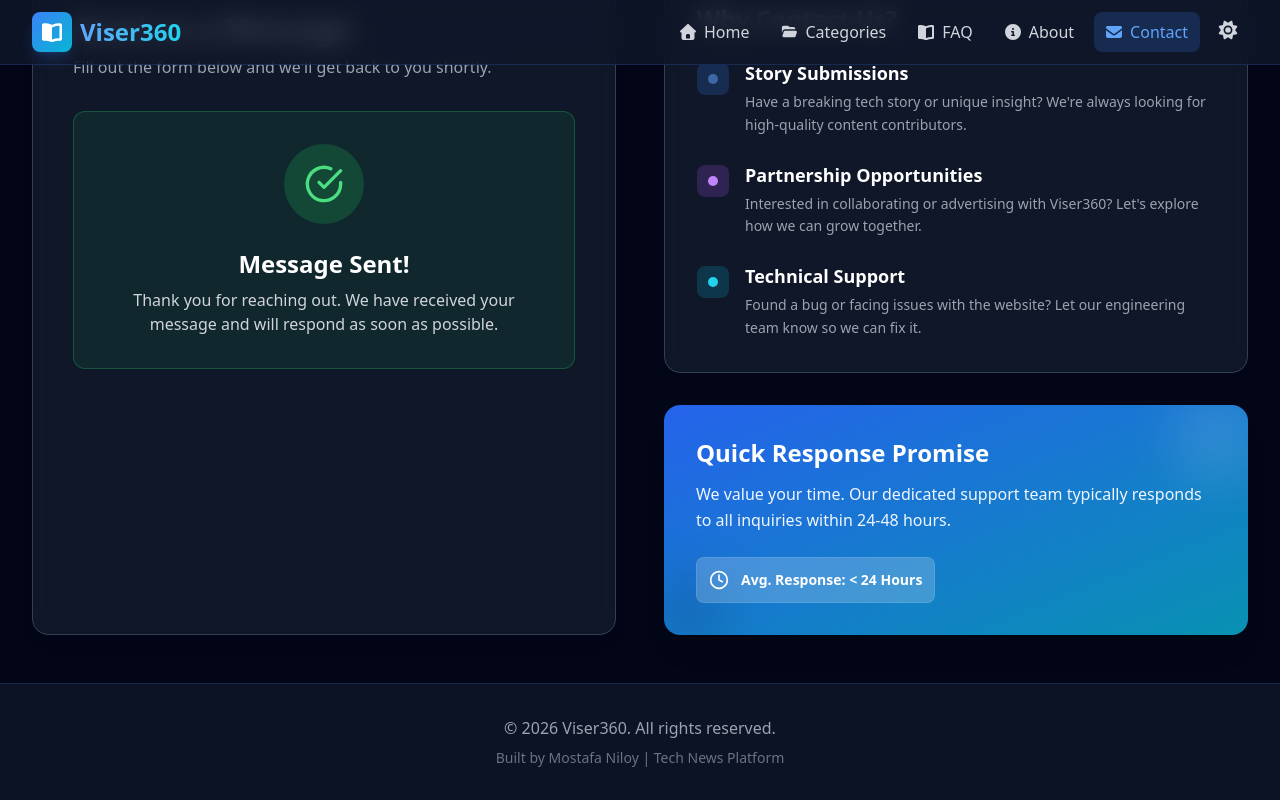
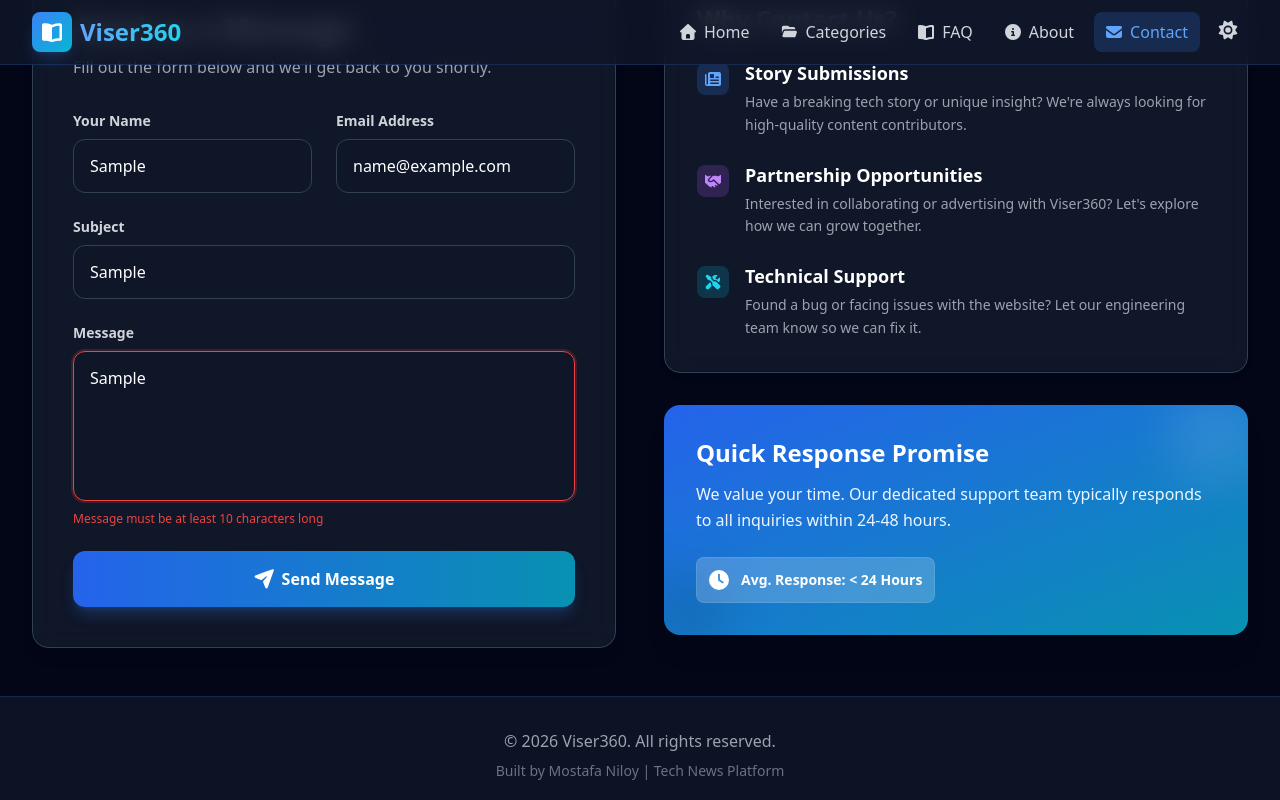
Before and after one commit to vsn-mostafa/viser360, a React (Vite) app: page /contact in a window 1280 px wide. Both pictures are taken after typing "Sample", "name@example.com", "Sample", "Sample" into the empty fields and a click on the button "Send Message". Shown: the part 670-1470 px from the top of the page. Built offline with nearby package versions, Linux system fonts and the light colour scheme.

Commit message:
Update ContactPage.tsx

```diff
--- a/src/pages/ContactPage.tsx
+++ b/src/pages/ContactPage.tsx
@@ -1,31 +1,89 @@
 import { useState } from 'react';
-import { Mail, MapPin, Phone, Send, MessageSquare, Clock, CheckCircle } from 'lucide-react';
+import { useForm } from 'react-hook-form';
+import { zodResolver } from '@hookform/resolvers/zod';
+import * as z from 'zod';
+import emailjs from '@emailjs/browser';
+import { FontAwesomeIcon } from '@fortawesome/react-fontawesome';
+import {
+  faEnvelope,
+  faLocationDot,
+  faPhone,
+  faPaperPlane,
+  faMessage,
+  faClock,
+  faCheckCircle,
+  faCircleExclamation,
+  faNewspaper,
+  faHandshake,
+  faScrewdriverWrench
+} from '@fortawesome/free-solid-svg-icons';
+
+// Zod Validation Schema
+const contactSchema = z.object({
+  name: z.string().min(2, { message: "Name must be at least 2 characters long" }),
+  email: z.string().email({ message: "Please enter a valid email address" }),
+  subject: z.string().min(5, { message: "Subject must be at least 5 characters long" }),
+  message: z.string().min(10, { message: "Message must be at least 10 characters long" }),
+});
+
+type ContactFormData = z.infer<typeof contactSchema>;
 
 export default function ContactPage() {
-  const [formData, setFormData] = useState({
-    name: '',
-    email: '',
-    subject: '',
-    message: '',
+  const [submitted, setSubmitted] = useState(false);
+  const [submitError, setSubmitError] = useState<string | null>(null);
+
+  const {
+    register,
+    handleSubmit,
+    reset,
+    formState: { errors, isSubmitting },
+  } = useForm<ContactFormData>({
+    resolver: zodResolver(contactSchema),
+    defaultValues: {
+      name: '',
+      email: '',
+      subject: '',
+      message: '',
+    },
   });
-  const [submitted, setSubmitted] = useState(false);
-  const [isSubmitting, setIsSubmitting] = useState(false);
 
-  const handleSubmit = (e: React.FormEvent) => {
-    e.preventDefault();
-    setIsSubmitting(true);
-    // Simulate network request
-    setTimeout(() => {
+  const onSubmit = async (data: ContactFormData) => {
+    setSubmitError(null);
+
+    try {
+      const serviceId = 'service_pbvvnak';
+      const templateId = 'template_nv6lk8n';
+      const publicKey = 'fFBTCyL4_pCmDIfX7';
+
+      const templateParams = {
+        name: data.name,
+        email: data.email,
+        subject: data.subject,
+        title: data.subject,
+        message: data.message,
+      };
+
+      await emailjs.send(
+        serviceId,
+        templateId,
+        templateParams,
+        publicKey
+      );
+
       setSubmitted(true);
-      setIsSubmitting(false);
-      setFormData({ name: '', email: '', subject: '', message: '' });
+      reset();
+
       setTimeout(() => setSubmitted(false), 5000);
-    }, 1500);
+
+    } catch (error: any) {
+      console.error('Failed to send email:', error);
+      setSubmitError('Failed to send message. Please try again later.');
+    }
   };
 
   const contactInfo = [
     {
-      icon: Mail,
+      icon: faEnvelope,
       title: 'Email',
       value: 'mostafa@visernic.com',
       link: 'mailto:mostafa@visernic.com',
@@ -34,7 +92,7 @@
       bg: 'bg-blue-500/10'
     },
     {
-      icon: MapPin,
+      icon: faLocationDot,
       title: 'Location',
       value: 'Global Coverage',
       link: null,
@@ -43,7 +101,7 @@
       bg: 'bg-cyan-500/10'
     },
     {
-      icon: Phone,
+      icon: faPhone,
       title: 'Support',
       value: '24/7 Available',
       link: null,
@@ -60,7 +118,7 @@
         {/* Header Section */}
         <div className="text-center mb-16 animate-fade-in">
           <div className="inline-flex items-center justify-center space-x-2 mb-4 px-4 py-1.5 rounded-full bg-blue-50 dark:bg-blue-500/10 border border-blue-100 dark:border-blue-500/20">
-            <MessageSquare className="w-4 h-4 text-blue-600 dark:text-blue-400" />
+            <FontAwesomeIcon icon={faMessage} className="w-4 h-4 text-blue-600 dark:text-blue-400" />
             <span className="text-blue-600 dark:text-blue-400 font-bold text-xs uppercase tracking-widest">
               Get In Touch
             </span>
@@ -76,14 +134,13 @@
         {/* Contact Info Cards */}
         <div className="grid md:grid-cols-3 gap-6 lg:gap-8 mb-16">
           {contactInfo.map((info, index) => {
-            const Icon = info.icon;
             return (
               <div
                 key={index}
                 className="group bg-white dark:bg-slate-800/50 backdrop-blur-md rounded-2xl p-8 border border-slate-200 dark:border-slate-700 shadow-sm hover:shadow-xl hover:-translate-y-1 transition-all duration-300"
               >
                 <div className={`w-14 h-14 ${info.bg} rounded-xl flex items-center justify-center mx-auto mb-6 group-hover:scale-110 transition-transform duration-300`}>
-                  <Icon className={`w-7 h-7 ${info.color}`} />
+                  <FontAwesomeIcon icon={info.icon} className={`w-7 h-7 ${info.color}`} />
                 </div>
                 <h3 className="text-xl font-bold text-slate-900 dark:text-white mb-2 text-center">{info.title}</h3>
                 <p className="text-slate-500 dark:text-slate-400 text-sm mb-4 text-center">{info.desc}</p>
@@ -115,15 +172,30 @@
             {submitted ? (
               <div className="bg-green-50 dark:bg-green-500/10 border border-green-200 dark:border-green-500/30 rounded-xl p-8 text-center animate-fade-in">
                 <div className="w-20 h-20 bg-green-100 dark:bg-green-500/20 rounded-full flex items-center justify-center mx-auto mb-6">
-                  <CheckCircle className="w-10 h-10 text-green-600 dark:text-green-400" />
+                  <FontAwesomeIcon icon={faCheckCircle} className="w-10 h-10 text-green-600 dark:text-green-400" />
                 </div>
                 <h3 className="text-2xl font-bold text-slate-900 dark:text-white mb-2">Message Sent!</h3>
                 <p className="text-slate-600 dark:text-gray-300">
                   Thank you for reaching out. We have received your message and will respond as soon as possible.
                 </p>
+                <button
+                  onClick={() => setSubmitted(false)}
+                  className="mt-6 text-blue-600 dark:text-blue-400 font-semibold hover:underline"
+                >
+                  Send another message
+                </button>
               </div>
             ) : (
-              <form onSubmit={handleSubmit} className="space-y-6">
+              <form onSubmit={handleSubmit(onSubmit)} className="space-y-6">
+
+                {/* General Error Message */}
+                {submitError && (
+                  <div className="bg-red-50 dark:bg-red-900/20 border border-red-200 dark:border-red-800 rounded-lg p-4 flex items-center space-x-3">
+                    <FontAwesomeIcon icon={faCircleExclamation} className="w-5 h-5 text-red-600 dark:text-red-400" />
+                    <p className="text-sm text-red-600 dark:text-red-400">{submitError}</p>
+                  </div>
+                )}
+
                 <div className="grid md:grid-cols-2 gap-6">
                   <div>
                     <label className="block text-sm font-semibold text-slate-700 dark:text-gray-300 mb-2">
@@ -131,12 +203,17 @@
                     </label>
                     <input
                       type="text"
-                      value={formData.name}
-                      onChange={(e) => setFormData({ ...formData, name: e.target.value })}
-                      required
-                      className="w-full bg-slate-50 dark:bg-slate-900/50 border border-slate-200 dark:border-slate-700 rounded-xl px-4 py-3.5 text-slate-900 dark:text-white placeholder-slate-400 focus:outline-none focus:ring-2 focus:ring-blue-500/50 focus:border-blue-500 transition-all"
+                      {...register("name")}
+                      className={`w-full bg-slate-50 dark:bg-slate-900/50 border rounded-xl px-4 py-3.5 text-slate-900 dark:text-white placeholder-slate-400 focus:outline-none focus:ring-2 focus:ring-blue-500/50 focus:border-blue-500 transition-all ${
+                        errors.name
+                          ? 'border-red-500 focus:border-red-500 focus:ring-red-500/20'
+                          : 'border-slate-200 dark:border-slate-700'
+                      }`}
                       placeholder="John Doe"
                     />
+                    {errors.name && (
+                      <p className="mt-1 text-xs text-red-500 font-medium">{errors.name.message}</p>
+                    )}
                   </div>
                   <div>
                     <label className="block text-sm font-semibold text-slate-700 dark:text-gray-300 mb-2">
@@ -144,12 +221,17 @@
                     </label>
                     <input
                       type="email"
-                      value={formData.email}
-                      onChange={(e) => setFormData({ ...formData, email: e.target.value })}
-                      required
-                      className="w-full bg-slate-50 dark:bg-slate-900/50 border border-slate-200 dark:border-slate-700 rounded-xl px-4 py-3.5 text-slate-900 dark:text-white placeholder-slate-400 focus:outline-none focus:ring-2 focus:ring-blue-500/50 focus:border-blue-500 transition-all"
+                      {...register("email")}
+                      className={`w-full bg-slate-50 dark:bg-slate-900/50 border rounded-xl px-4 py-3.5 text-slate-900 dark:text-white placeholder-slate-400 focus:outline-none focus:ring-2 focus:ring-blue-500/50 focus:border-blue-500 transition-all ${
+                        errors.email
+                          ? 'border-red-500 focus:border-red-500 focus:ring-red-500/20'
+                          : 'border-slate-200 dark:border-slate-700'
+                      }`}
                       placeholder="john@example.com"
                     />
+                    {errors.email && (
+                      <p className="mt-1 text-xs text-red-500 font-medium">{errors.email.message}</p>
+                    )}
                   </div>
                 </div>
 
@@ -159,12 +241,17 @@
                   </label>
                   <input
                     type="text"
-                    value={formData.subject}
-                    onChange={(e) => setFormData({ ...formData, subject: e.target.value })}
-                    required
-                    className="w-full bg-slate-50 dark:bg-slate-900/50 border border-slate-200 dark:border-slate-700 rounded-xl px-4 py-3.5 text-slate-900 dark:text-white placeholder-slate-400 focus:outline-none focus:ring-2 focus:ring-blue-500/50 focus:border-blue-500 transition-all"
+                    {...register("subject")}
+                    className={`w-full bg-slate-50 dark:bg-slate-900/50 border rounded-xl px-4 py-3.5 text-slate-900 dark:text-white placeholder-slate-400 focus:outline-none focus:ring-2 focus:ring-blue-500/50 focus:border-blue-500 transition-all ${
+                      errors.subject
+                        ? 'border-red-500 focus:border-red-500 focus:ring-red-500/20'
+                        : 'border-slate-200 dark:border-slate-700'
+                    }`}
                     placeholder="How can we help?"
                   />
+                   {errors.subject && (
+                      <p className="mt-1 text-xs text-red-500 font-medium">{errors.subject.message}</p>
+                    )}
                 </div>
 
                 <div>
@@ -172,13 +259,18 @@
                     Message
                   </label>
                   <textarea
-                    value={formData.message}
-                    onChange={(e) => setFormData({ ...formData, message: e.target.value })}
-                    required
+                    {...register("message")}
                     rows={5}
-                    className="w-full bg-slate-50 dark:bg-slate-900/50 border border-slate-200 dark:border-slate-700 rounded-xl px-4 py-3.5 text-slate-900 dark:text-white placeholder-slate-400 focus:outline-none focus:ring-2 focus:ring-blue-500/50 focus:border-blue-500 transition-all resize-none"
+                    className={`w-full bg-slate-50 dark:bg-slate-900/50 border rounded-xl px-4 py-3.5 text-slate-900 dark:text-white placeholder-slate-400 focus:outline-none focus:ring-2 focus:ring-blue-500/50 focus:border-blue-500 transition-all resize-none ${
+                      errors.message
+                        ? 'border-red-500 focus:border-red-500 focus:ring-red-500/20'
+                        : 'border-slate-200 dark:border-slate-700'
+                    }`}
                     placeholder="Tell us more about your inquiry..."
                   />
+                  {errors.message && (
+                      <p className="mt-1 text-xs text-red-500 font-medium">{errors.message.message}</p>
+                    )}
                 </div>
 
                 <button
@@ -187,10 +279,13 @@
                   className="w-full bg-gradient-to-r from-blue-600 to-cyan-600 hover:from-blue-700 hover:to-cyan-700 text-white px-8 py-4 rounded-xl font-bold shadow-lg shadow-blue-500/25 hover:shadow-blue-500/40 transform hover:-translate-y-0.5 transition-all flex items-center justify-center space-x-2 disabled:opacity-70 disabled:cursor-not-allowed"
                 >
                   {isSubmitting ? (
-                    <div className="w-5 h-5 border-2 border-white/30 border-t-white rounded-full animate-spin" />
+                    <>
+                      <div className="w-5 h-5 border-2 border-white/30 border-t-white rounded-full animate-spin" />
+                      <span>Sending...</span>
+                    </>
                   ) : (
                     <>
-                      <Send className="w-5 h-5" />
+                      <FontAwesomeIcon icon={faPaperPlane} className="w-5 h-5" />
                       <span>Send Message</span>
                     </>
                   )}
@@ -206,7 +301,7 @@
               <ul className="space-y-6">
                 <li className="flex items-start space-x-4">
                   <div className="w-8 h-8 bg-blue-100 dark:bg-blue-500/20 rounded-lg flex items-center justify-center flex-shrink-0 mt-1">
-                    <div className="w-2.5 h-2.5 bg-blue-600 dark:bg-blue-400 rounded-full animate-pulse"></div>
+                    <FontAwesomeIcon icon={faNewspaper} className="w-4 h-4 text-blue-600 dark:text-blue-400" />
                   </div>
                   <div>
                     <h4 className="text-slate-900 dark:text-white font-bold text-lg mb-1">Story Submissions</h4>
@@ -217,7 +312,7 @@
                 </li>
                 <li className="flex items-start space-x-4">
                   <div className="w-8 h-8 bg-purple-100 dark:bg-purple-500/20 rounded-lg flex items-center justify-center flex-shrink-0 mt-1">
-                    <div className="w-2.5 h-2.5 bg-purple-600 dark:bg-purple-400 rounded-full"></div>
+                    <FontAwesomeIcon icon={faHandshake} className="w-4 h-4 text-purple-600 dark:text-purple-400" />
                   </div>
                   <div>
                     <h4 className="text-slate-900 dark:text-white font-bold text-lg mb-1">Partnership Opportunities</h4>
@@ -228,7 +323,7 @@
                 </li>
                 <li className="flex items-start space-x-4">
                   <div className="w-8 h-8 bg-cyan-100 dark:bg-cyan-500/20 rounded-lg flex items-center justify-center flex-shrink-0 mt-1">
-                    <div className="w-2.5 h-2.5 bg-cyan-600 dark:bg-cyan-400 rounded-full"></div>
+                    <FontAwesomeIcon icon={faScrewdriverWrench} className="w-4 h-4 text-cyan-600 dark:text-cyan-400" />
                   </div>
                   <div>
                     <h4 className="text-slate-900 dark:text-white font-bold text-lg mb-1">Technical Support</h4>
@@ -250,7 +345,7 @@
                   We value your time. Our dedicated support team typically responds to all inquiries within 24-48 hours.
                 </p>
                 <div className="flex items-center space-x-3 bg-white/20 backdrop-blur-sm rounded-lg p-3 inline-flex border border-white/10">
-                  <Clock className="w-5 h-5 text-white" />
+                  <FontAwesomeIcon icon={faClock} className="w-5 h-5 text-white" />
                   <span className="font-semibold text-sm">Avg. Response: &lt; 24 Hours</span>
                 </div>
               </div>
```
